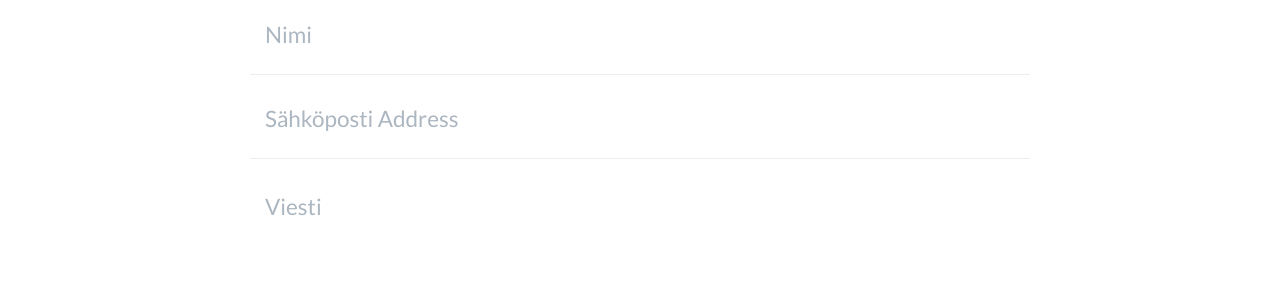
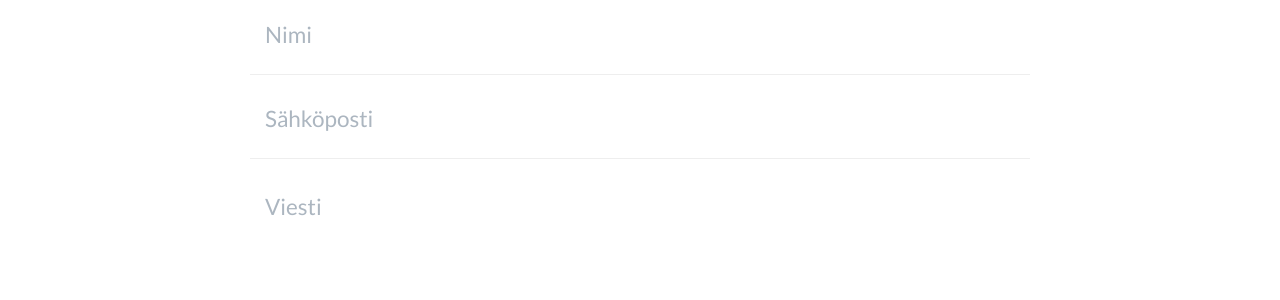
Before and after one commit to sielunahjo/sielunahjo, a Jekyll site: the page built from index.html, in a window 1280 px wide and 900 px high, scrolled down 1646 px. Shown: the part 283-583 px from the top of the window. Built offline with Jekyll 4.4.1, drawn with Linux system fonts in a browser that asks for light colours.

Commit message:
Update contact_form.html

```diff
--- a/_includes/contact_form.html
+++ b/_includes/contact_form.html
@@ -13,14 +13,14 @@
 					<div class="row control-group">
 						<div class="form-group col-xs-12 floating-label-form-group controls">
 							<label>Nimi</label>
-							<input type="text" name="name" class="form-control" placeholder="Nimi" id="name" required data-validation-required-message="Please enter your name.">
+							<input type="text" name="name" class="form-control" placeholder="Nimi" id="name" required data-validation-required-message="Anna nimesi">
 							<p class="help-block text-danger"></p>
 						</div>
 					</div>
 					<div class="row control-group">
 						<div class="form-group col-xs-12 floating-label-form-group controls">
 							<label>Sähköposti</label>
-							<input type="email" name="_replyto" class="form-control" placeholder="Sähköposti Address" id="email" required data-validation-required-message="Please enter your email address.">
+							<input type="email" name="_replyto" class="form-control" placeholder="Sähköposti" id="email" required data-validation-required-message="Anna sähköpostiosoitteesi.">
 							<p class="help-block text-danger"></p>
 						</div>
 					</div>
@@ -31,7 +31,7 @@
 					<div class="row control-group">
 						<div class="form-group col-xs-12 floating-label-form-group controls">
 							<label>Viesti</label>
-							<textarea rows="5" name="message" class="form-control" placeholder="Viesti" id="message" required data-validation-required-message="Please enter a message."></textarea>
+							<textarea rows="5" name="message" class="form-control" placeholder="Viesti" id="message" required data-validation-required-message="Kirjoita viestisi tähän."></textarea>
 							<p class="help-block text-danger"></p>
 						</div>
 					</div>
```
